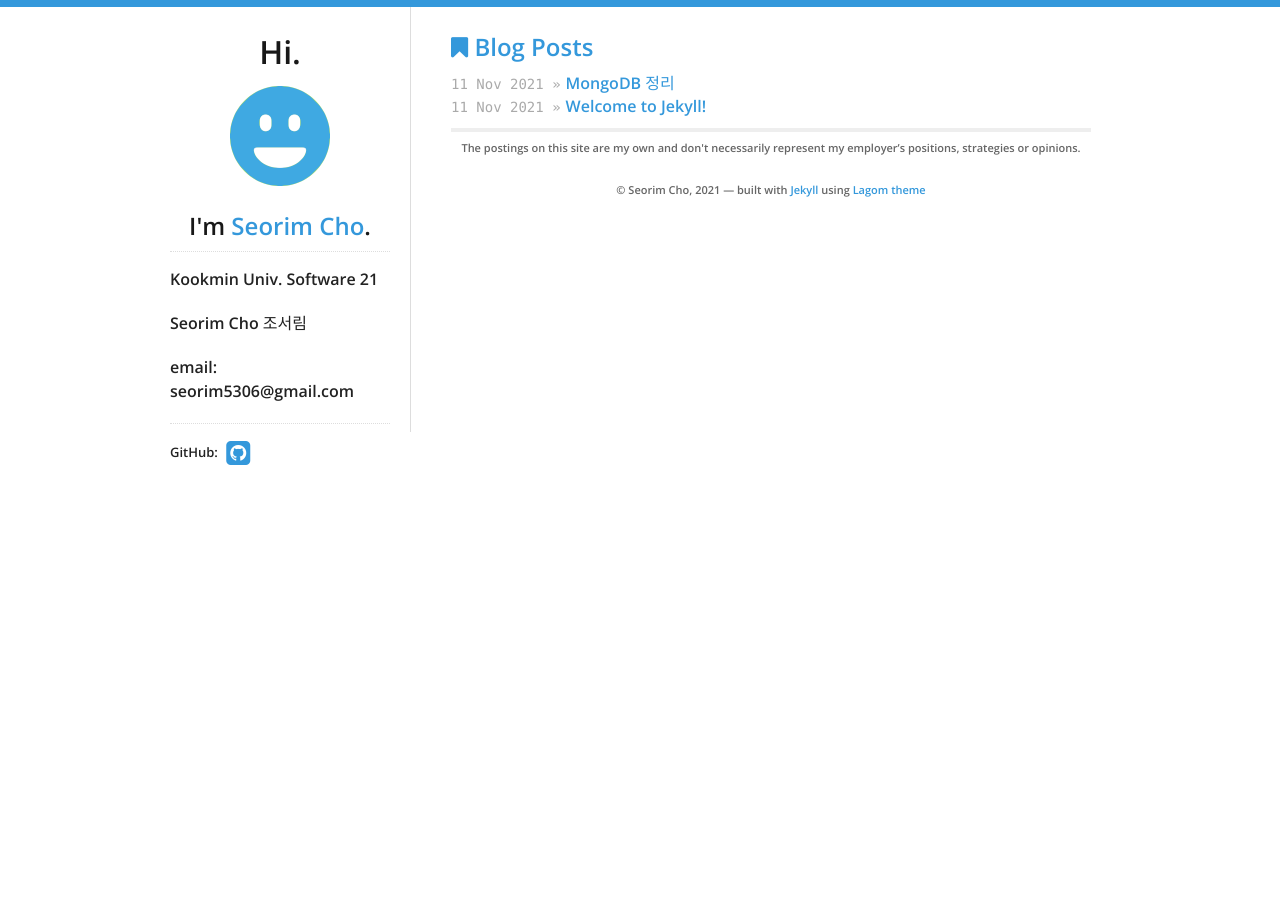
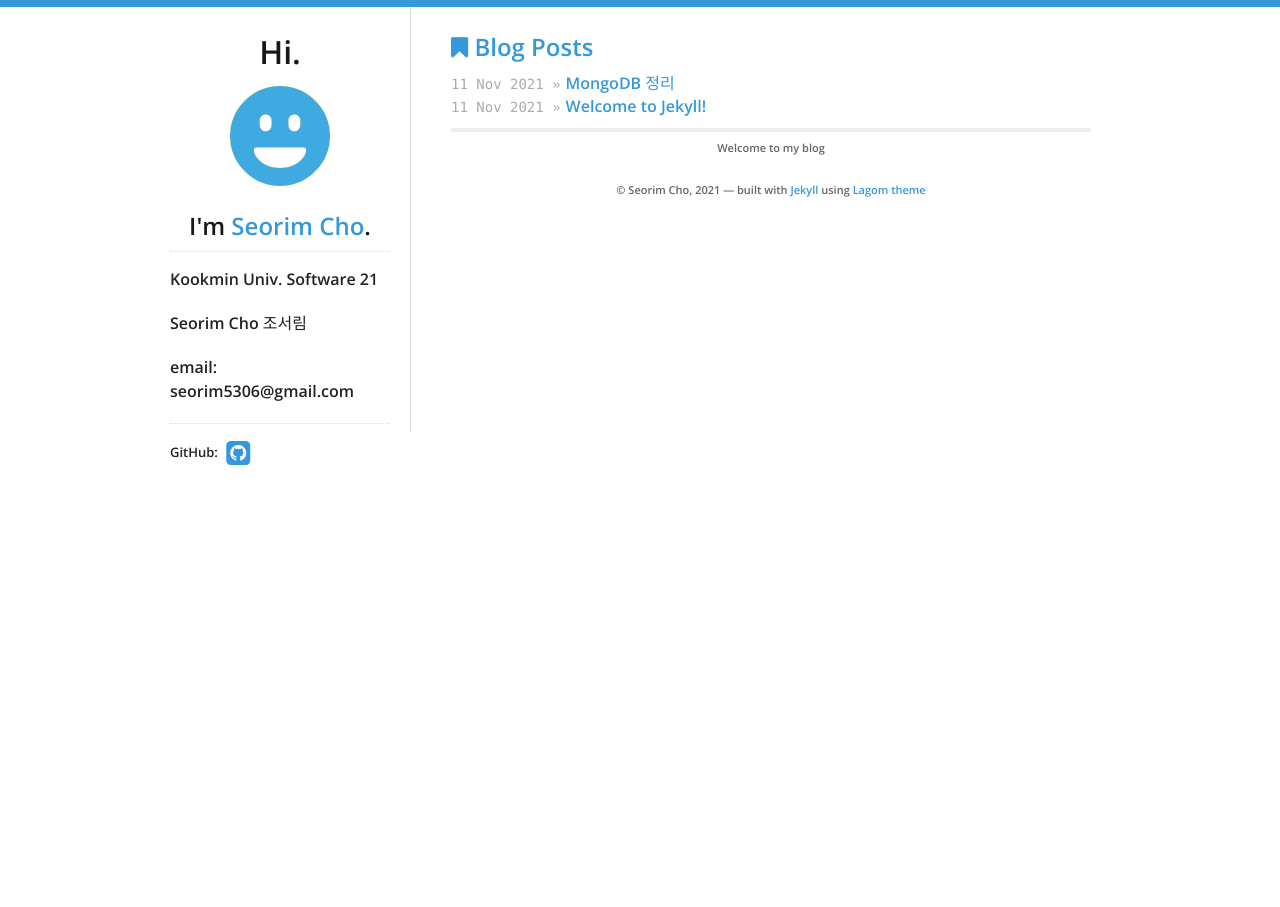
Before and after one commit to srcho01/srcho01.github.io, a Jekyll site: the page built from index.html, in a window 1280 px wide. Built offline with Jekyll 4.4.1, drawn with Linux system fonts in a browser that asks for light colours.

Commit message:
Modified footer.html

```diff
--- a/_includes/footer.html
+++ b/_includes/footer.html
@@ -1,8 +1,7 @@
 <div class="disclaimer">
   {% if site.data.theme.show_disclaimer %}
   <p>
-    The postings on this site are my own and don't necessarily represent my
-    employer’s positions, strategies or opinions.
+    Welcome to my blog
   </p>
   {% endif %}
 
```
